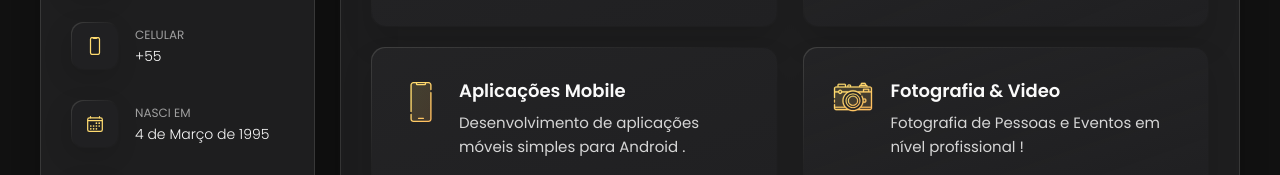
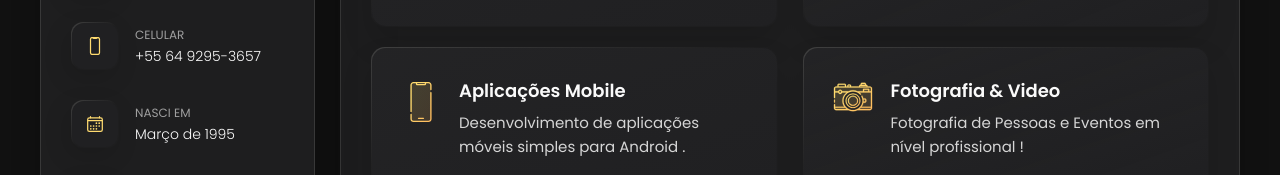
Before and after one commit to horyuarthur/horyuarthur.github.io, a plain HTML site: page index.html in a window 1280 px wide. Shown: the part 524-699 px from the top of the page. Drawn offline with nearby package versions, Linux system fonts and the light colour scheme.

Commit message:
Add files via upload

```diff
--- a/index.html
+++ b/index.html
@@ -89,7 +89,7 @@
             <div class="contact-info">
               <p class="contact-title">Celular</p>
 
-              <a href="https://wa.link/3u1g7v" class="contact-link">+55 </a>
+              <a href="https://wa.link/3u1g7v" class="contact-link">+55 64 9295-3657</a>
             </div>
 
           </li>
@@ -103,7 +103,7 @@
             <div class="contact-info">
               <p class="contact-title">Nasci em</p>
 
-              <time datetime="04-03-1995">4 de Março de 1995</time>
+              <time datetime="04-03-1995">Março de 1995</time>
             </div>
 
           </li>
@@ -338,7 +338,6 @@
                     Lorem ipsum dolor sit amet, consectetur adipiscing elit. Phasellus sodales elit at augue semper venenatis. Sed facilisis, mi sit amet dignissim dapibus, erat nulla imperdiet sapien, id lobortis enim leo non quam. Donec tincidunt ultrices augue, id vestibulum arcu luctus id. Quisque ut viverra velit. Morbi tempus dui a libero luctus, ac aliquet nisl finibus. Aliquam commodo faucibus diam, sed euismod risus ullamcorper non. Mauris tristique varius tellus sit amet consequat.
                   </p>
                 </div>
-
               </div>
             </li>
           </ul>
```
